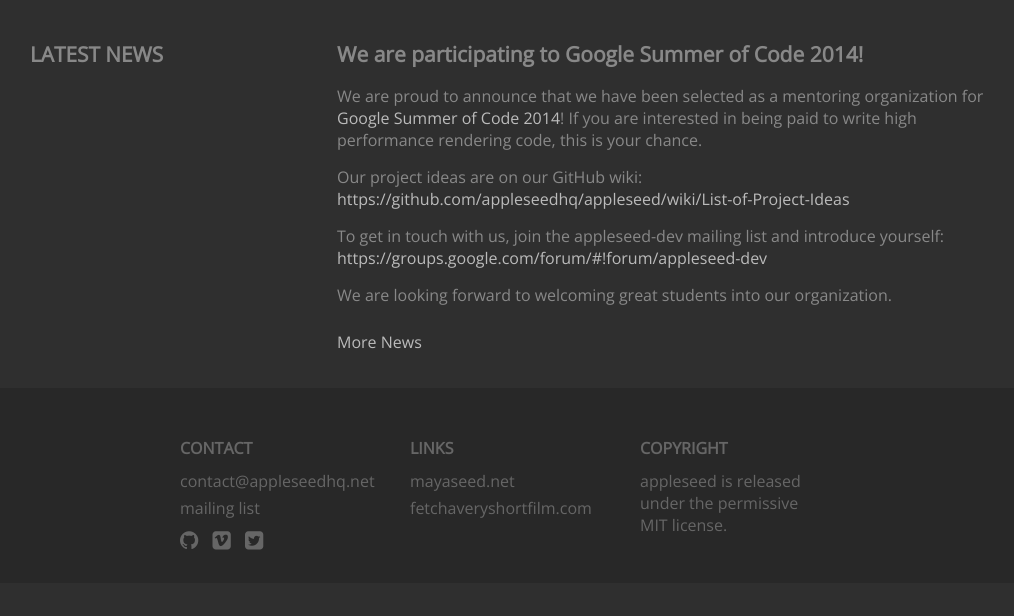
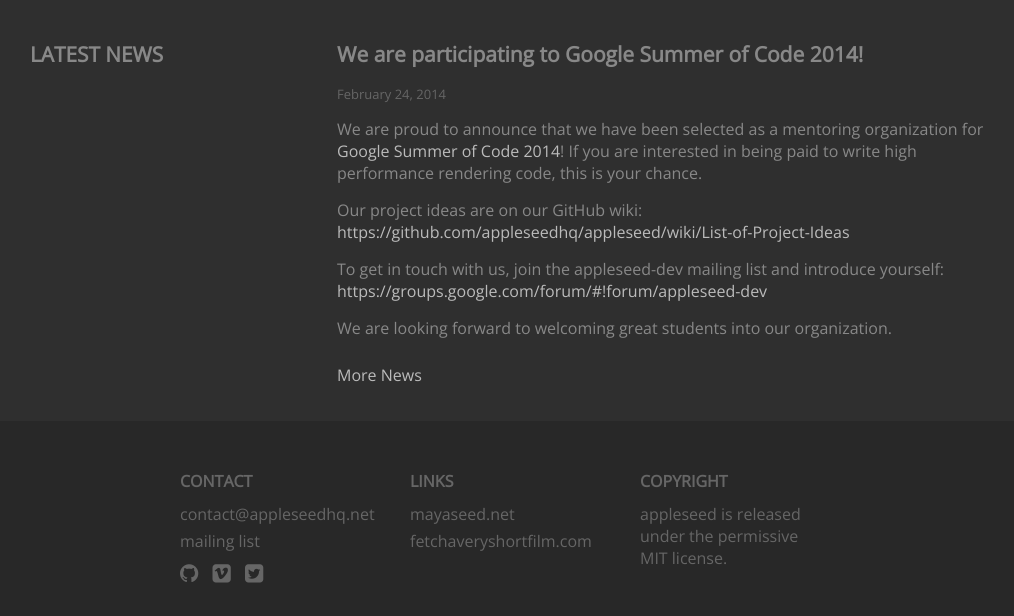
Before and after one commit to appleseedhq/appleseedhq.github.io, a Jekyll site: the page built from index.md, in a window 1280 px wide. Shown: the part 912-1528 px from the top of the page, without its empty margins (130-1144 px from the left). Built offline with Jekyll 4.4.1, drawn with Linux system fonts in a browser that asks for light colours; nearby versions of some CDN libraries; before the commit the page ends 1495 px from its top, so only the background shows below that.

Commit message:
added date of latest post on homepage fixes issue #25

```diff
--- a/_layouts/home.html
+++ b/_layouts/home.html
@@ -22,6 +22,7 @@
         <div id="news-container">
             {% for post in site.posts limit:1 %}
             <h2 style="margin-top: 0px;">{{ post.title }}</h2>
+            <div class="post-date">{{ post.date | date: "%B %-d, %Y" }}</div>
             <div class="news-body">
                 {{ post.content }}
             </div>
```
